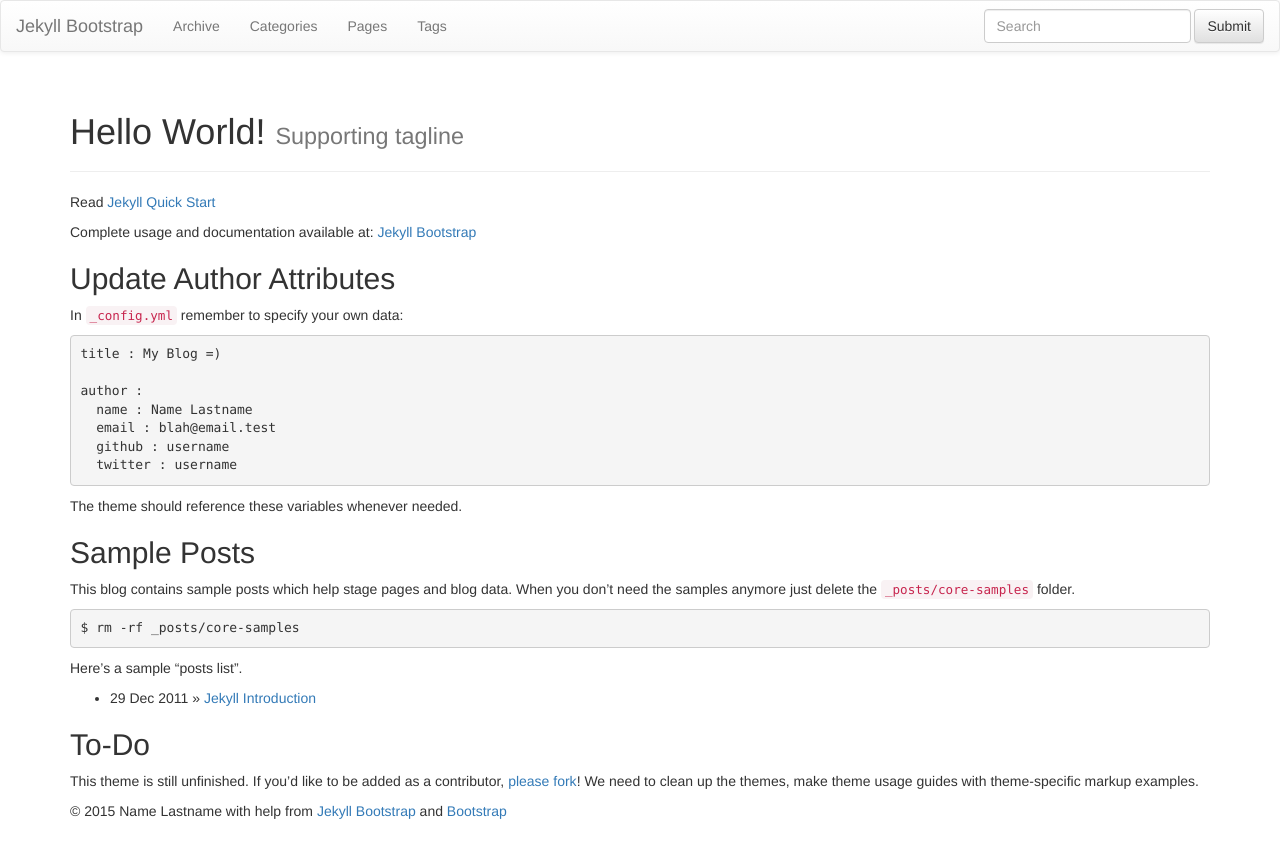
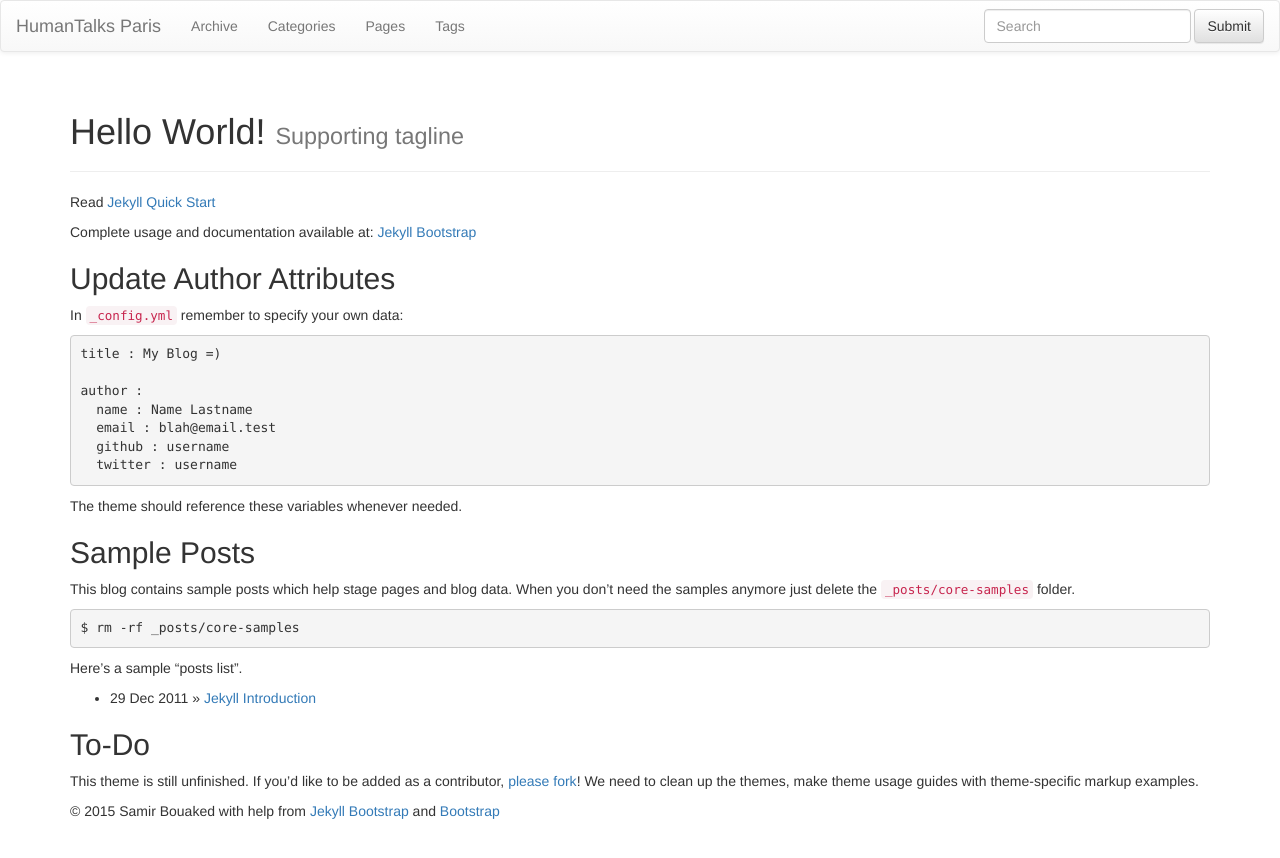
Before and after one commit to sbouaked/HumanTalksParis, a Jekyll site: the page built from index.md, in a window 1280 px wide. Shown: the top 858 px of the page. Built offline with Jekyll 4.4.1, drawn with Linux system fonts in a browser that asks for light colours; nearby versions of some CDN libraries; library files that are not in the unit come from our copies.

Commit message:
edit config file

```diff
--- a/_config.yml
+++ b/_config.yml
@@ -8,14 +8,14 @@
 # Themes are encouraged to use these universal variables
 # so be sure to set them if your theme uses them.
 #
-title : Jekyll Bootstrap
-tagline: Site Tagline
+title : HumanTalks Paris
+tagline:
 author :
-  name : Name Lastname
-  email : blah@email.test
-  github : username
-  twitter : username
-  feedburner : feedname
+  name : Samir Bouaked
+  email : samir.bouaked@gmail.com
+  github : sbouaked
+  twitter : humantalksParis
+  feedburner :
 
 # The production_url is only used when full-domain names are needed
 # such as sitemap.txt
@@ -25,7 +25,7 @@
 # Else if you are pushing to username.github.io, replace with your username.
 # Finally if you are pushing to a GitHub project page, include the project name at the end.
 #
-production_url : http://username.github.io
+production_url : http://sbouaked.github.io/HumanTalksParis
 
 # All Jekyll-Bootstrap specific configurations are namespaced into this hash
 #
@@ -54,7 +54,7 @@
   #   - Only the following values are falsy: ["", null, false]
   #   - When setting BASE_PATH it must be a valid url.
   #     This means always setting the protocol (http|https) or prefixing with "/"
-  BASE_PATH : false
+  BASE_PATH : http://sbouaked.github.io/HumanTalksParis
 
   # By default, the asset_path is automatically defined relative to BASE_PATH plus the enabled theme.
   # ex: [BASE_PATH]/assets/themes/[THEME-NAME]
```
